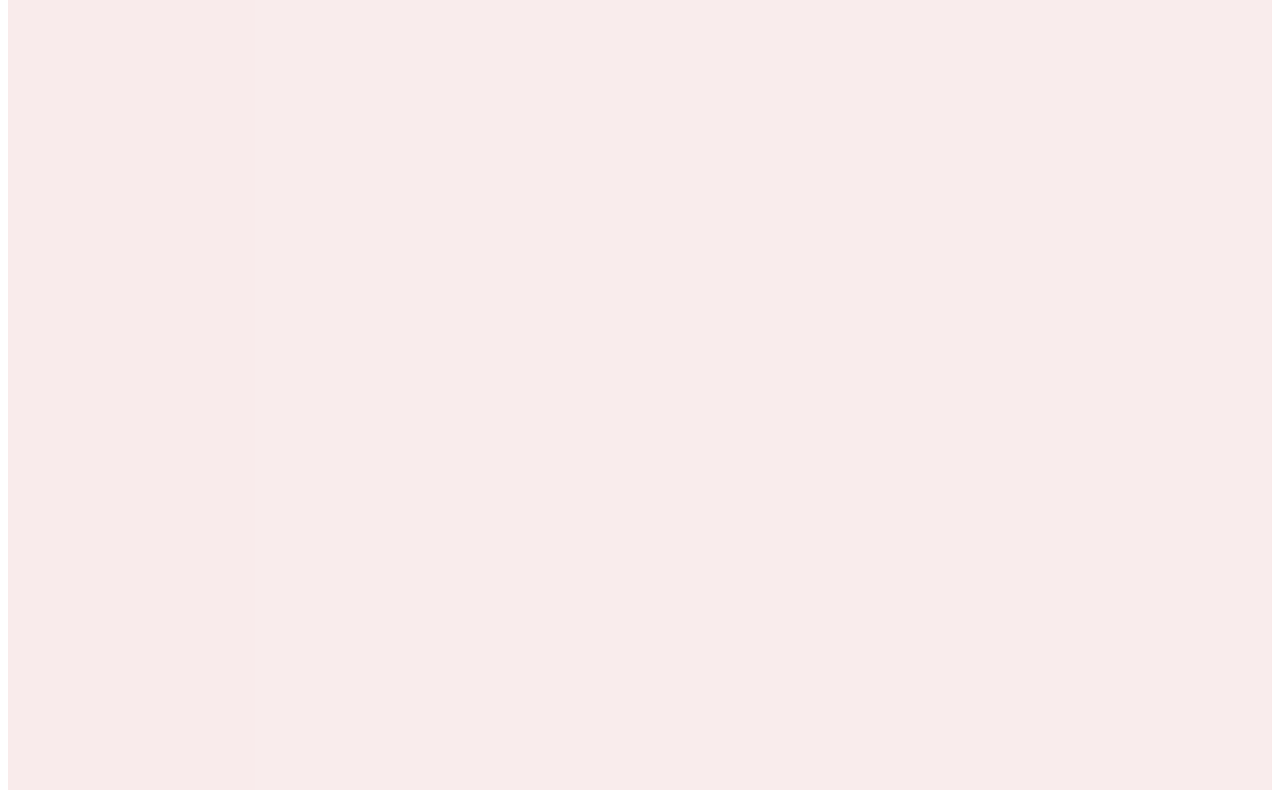
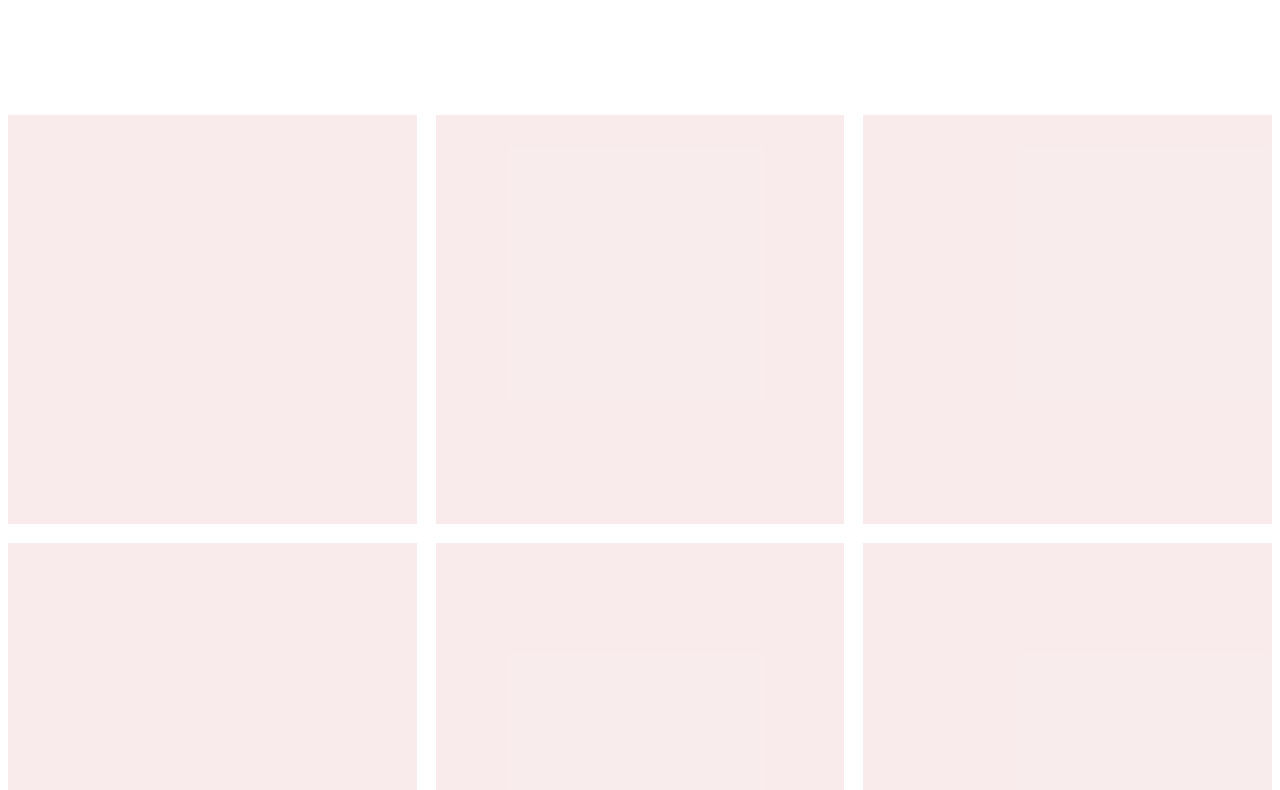
Before and after one commit to rachaelmillerdesign/tic-tac-toe-General-Assembly, a website built with webpack: page index.html in a window 1280 px wide. Shown: the part 363-1153 px from the top of the page. Built offline with nearby package versions, Linux system fonts and the light colour scheme.

Commit message:
succeeded in getting previous js code to function with new html and layout text content is still displacing square grid cell

```diff
--- a/assets/scripts/index.js
+++ b/assets/scripts/index.js
@@ -20,13 +20,13 @@ $(() => {
   let emptyBoard = ['', '', '', '', '', '', '', '', '']
 
   const onClickCallBack = function (e) {
-    // console.log(e.target.id)
+    console.log(e.target.id)
     const cellid = parseInt(e.target.id)
     emptyBoard[cellid] = currentPlayer
-    // console.log(emptyBoard)
+    console.log(emptyBoard)
     $(this).text(currentPlayer)
     alternateTurns()
-    // console.log(currentPlayer)
+    console.log(currentPlayer)
   }
 
   $('.square').on('click', onClickCallBack)
--- a/assets/styles/index.scss
+++ b/assets/styles/index.scss
@@ -1,18 +1,24 @@
 // $pink; #fce5eb;
 
 .container {
+  display: grid;
   font-size: 5vw;
  }
 
 .square {
+  align-items: center;
   background-color: rgba(193,66,66,0.1);
-  text-align: center;
+  display: flex;
+  flex-direction: column;
+  font-size: 3em;
+  justify-content: center;
   padding-bottom: 100%;
+  //text-align: center;
 }
 
 h1 {
+  color: grey;
   font-family: sans-serif;
   font-size: 15vw;
   text-align: center;
-  color: grey;
 }
--- a/index.html
+++ b/index.html
@@ -7,24 +7,26 @@
   <title>Tic Tac Toe</title>
   <script src="public/vendor.js" type="text/javascript" charset="utf-8" defer></script>
   <script src="public/application.js" type="text/javascript" charset="utf-8" defer></script>
+  <style>
+  .container {
+    display: grid;
+    grid-template: repeat(3, 1fr) / repeat(3, 1fr);
+    grid-gap: 1.5vw;
+  }
+  </style>
 </head>
 <body>
-  <div class="emptyBoard">
-    <div class="row">
-        <div id="0" class="square"></div>
+  <h1>TIC TAC TOE</h1>
+    <div id="emptyBoard" class="container">
+      <div id="0" class="square" marker="text"></div>
       <div id="1" class="square"></div>
       <div id="2" class="square"></div>
-    </div>
-    <div class="row">
       <div id="3" class="square"></div>
       <div id="4" class="square"></div>
       <div id="5" class="square"></div>
-    </div>
-    <div class="row">
       <div id="6" class="square"></div>
       <div id="7" class="square"></div>
       <div id="8" class="square"></div>
     </div>
-  </div>
 </body>
 </html>
```
Lines whose indentation alone changed are shown as unchanged.
